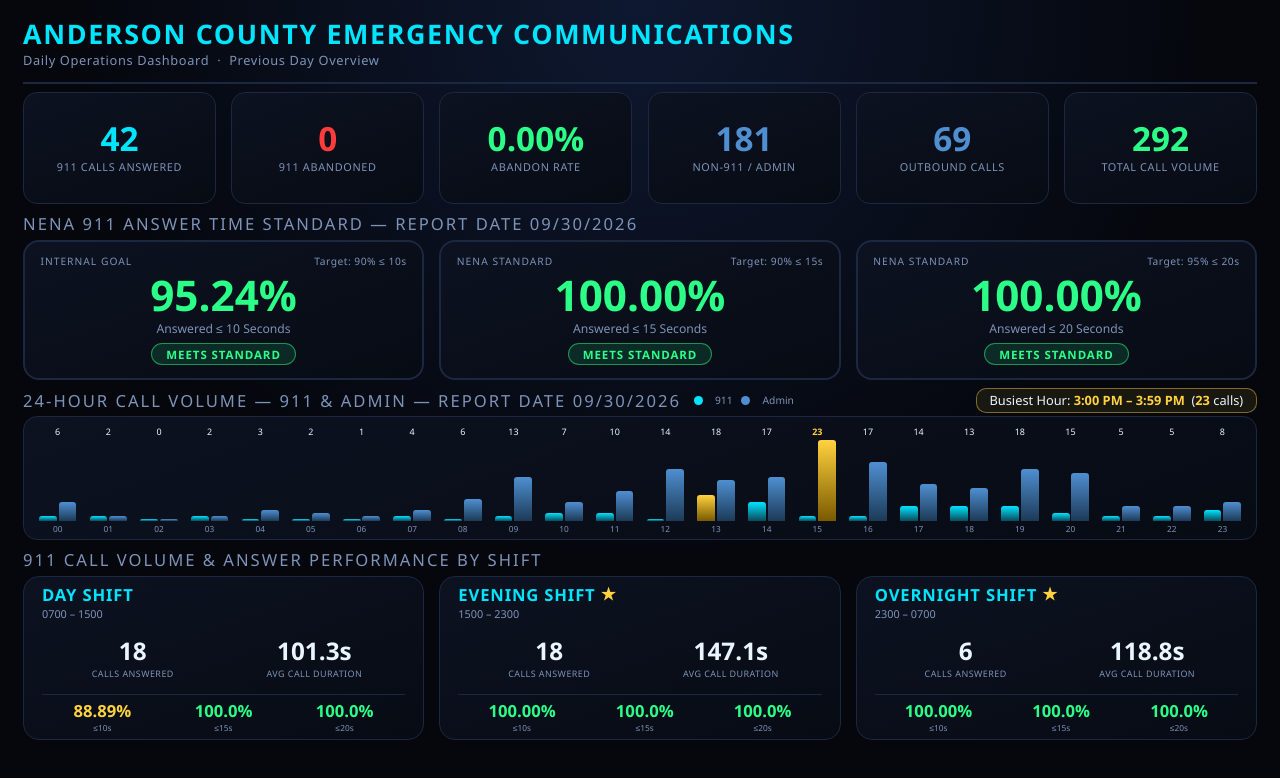
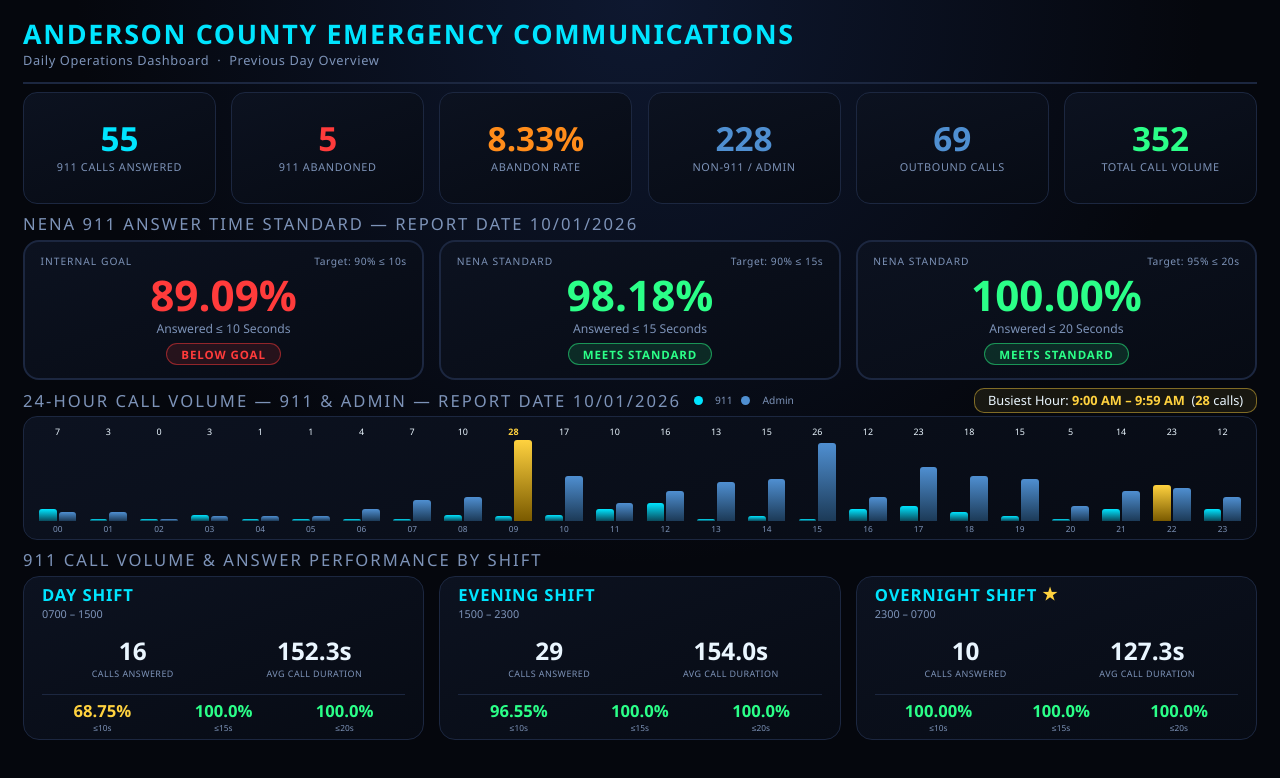
Before and after one commit to acecd-tn/ecc-dashboard, a plain HTML site: page index.html in a window 1280 px wide. Drawn offline with Linux system fonts and the light colour scheme.

Commit message:
Refresh dashboard for report date 10/01/2026
Co-Authored-By: Claude Sonnet 5.5 <noreply@anthropic.com>
Claude-Session: https://claude.ai/code/session_01KbVGPjaYJrSJVihZAgrw2b

```diff
--- a/index.html
+++ b/index.html
@@ -210,19 +210,19 @@
 
   <div class="metrics-row">
     <div class="card c-cyan">
-      <div class="val">42</div>
+      <div class="val">55</div>
       <div class="lbl">911 Calls Answered</div>
     </div>
     <div class="card c-red">
-      <div class="val">0</div>
+      <div class="val">5</div>
       <div class="lbl">911 Abandoned</div>
     </div>
     <div class="card">
-      <div class="val abandon-rate" id="abandonRate" data-pct="0.00">0.00%</div>
+      <div class="val abandon-rate" id="abandonRate" data-pct="8.33">8.33%</div>
       <div class="lbl">Abandon Rate</div>
     </div>
     <div class="card c-admin">
-      <div class="val">181</div>
+      <div class="val">228</div>
       <div class="lbl">Non-911 / Admin</div>
     </div>
     <div class="card c-admin">
@@ -230,29 +230,29 @@
       <div class="lbl">Outbound Calls</div>
     </div>
     <div class="card c-green">
-      <div class="val">292</div>
+      <div class="val">352</div>
       <div class="lbl">Total Call Volume</div>
     </div>
   </div>
 
   <div class="nena-wrap">
-    <div class="section-title">NENA 911 Answer Time Standard — Report Date 09/30/2026</div>
+    <div class="section-title">NENA 911 Answer Time Standard — Report Date 10/01/2026</div>
     <div class="nena-row">
       <div class="nena-card">
         <div class="labels-row">
           <div class="badge">Internal Goal</div>
           <div class="goal">Target: 90% ≤ 10s</div>
         </div>
-        <div class="pct status-pass">95.24%</div>
+        <div class="pct status-fail">89.09%</div>
         <div class="desc">Answered ≤ 10 Seconds</div>
-        <div class="pill pill-pass">MEETS STANDARD</div>
+        <div class="pill pill-fail">BELOW GOAL</div>
       </div>
       <div class="nena-card">
         <div class="labels-row">
           <div class="badge">NENA Standard</div>
           <div class="goal">Target: 90% ≤ 15s</div>
         </div>
-        <div class="pct status-pass">100.00%</div>
+        <div class="pct status-pass">98.18%</div>
         <div class="desc">Answered ≤ 15 Seconds</div>
         <div class="pill pill-pass">MEETS STANDARD</div>
       </div>
@@ -271,7 +271,7 @@
   <div class="timeline-wrap">
     <div class="timeline-header">
       <div class="tl-left">
-        <div class="section-title">24-Hour Call Volume — 911 &amp; Admin — Report Date 09/30/2026</div>
+        <div class="section-title">24-Hour Call Volume — 911 &amp; Admin — Report Date 10/01/2026</div>
         <div class="tl-legend"><span class="dot dot-911"></span>911<span class="dot dot-admin"></span>Admin</div>
       </div>
       <div class="busiest" id="busiest">Busiest Hour: <b>—</b></div>
@@ -289,11 +289,11 @@
         <div class="shift-name">DAY SHIFT <span class="shift-star">★</span></div>
         <div class="shift-time">0700 – 1500</div>
         <div class="shift-stats">
-          <div class="shift-stat"><div class="n">18</div><div class="l">Calls Answered</div></div>
-          <div class="shift-stat"><div class="n dur" data-secs="101.3">101.3s</div><div class="l">Avg Call Duration</div></div>
+          <div class="shift-stat"><div class="n">16</div><div class="l">Calls Answered</div></div>
+          <div class="shift-stat"><div class="n dur" data-secs="152.3">152.3s</div><div class="l">Avg Call Duration</div></div>
         </div>
         <div class="shift-nena">
-          <div><div class="v ten-sec" data-tenpct="88.89">88.89%</div><div class="k">≤10s</div></div>
+          <div><div class="v ten-sec" data-tenpct="68.75">68.75%</div><div class="k">≤10s</div></div>
           <div><div class="v status-pass" data-pct15="100.0">100.0%</div><div class="k">≤15s</div></div>
           <div><div class="v status-pass" data-pct20="100.0">100.0%</div><div class="k">≤20s</div></div>
         </div>
@@ -303,11 +303,11 @@
         <div class="shift-name">EVENING SHIFT <span class="shift-star">★</span></div>
         <div class="shift-time">1500 – 2300</div>
         <div class="shift-stats">
-          <div class="shift-stat"><div class="n">18</div><div class="l">Calls Answered</div></div>
-          <div class="shift-stat"><div class="n dur" data-secs="147.1">147.1s</div><div class="l">Avg Call Duration</div></div>
+          <div class="shift-stat"><div class="n">29</div><div class="l">Calls Answered</div></div>
+          <div class="shift-stat"><div class="n dur" data-secs="154.0">154.0s</div><div class="l">Avg Call Duration</div></div>
         </div>
         <div class="shift-nena">
-          <div><div class="v ten-sec" data-tenpct="100.00">100.00%</div><div class="k">≤10s</div></div>
+          <div><div class="v ten-sec" data-tenpct="96.55">96.55%</div><div class="k">≤10s</div></div>
           <div><div class="v status-pass" data-pct15="100.0">100.0%</div><div class="k">≤15s</div></div>
           <div><div class="v status-pass" data-pct20="100.0">100.0%</div><div class="k">≤20s</div></div>
         </div>
@@ -317,8 +317,8 @@
         <div class="shift-name">OVERNIGHT SHIFT <span class="shift-star">★</span></div>
         <div class="shift-time">2300 – 0700</div>
         <div class="shift-stats">
-          <div class="shift-stat"><div class="n">6</div><div class="l">Calls Answered</div></div>
-          <div class="shift-stat"><div class="n dur" data-secs="118.8">118.8s</div><div class="l">Avg Call Duration</div></div>
+          <div class="shift-stat"><div class="n">10</div><div class="l">Calls Answered</div></div>
+          <div class="shift-stat"><div class="n dur" data-secs="127.3">127.3s</div><div class="l">Avg Call Duration</div></div>
         </div>
         <div class="shift-nena">
           <div><div class="v ten-sec" data-tenpct="100.00">100.00%</div><div class="k">≤10s</div></div>
@@ -333,9 +333,9 @@
 </div>
 
 <script>
-// 24-hour call volume, TWO series (from HourlySpeedOfAnswerRollup + CallsPerHourRollup/Administrative, 09/30/2026)
-const hourly911 = [1,1,0,1,0,0,0,1,0,1,2,2,0,7,5,1,1,4,4,4,2,1,1,3];
-const hourlyAdmin = [5,1,0,1,3,2,1,3,6,12,5,8,14,11,12,22,16,10,9,14,13,4,4,5];
+// 24-hour call volume, TWO series (from HourlySpeedOfAnswerRollup + CallsPerHourRollup/Administrative, 10/01/2026)
+const hourly911 = [4,0,0,2,0,0,0,0,2,1,2,4,6,0,1,0,4,5,3,1,0,4,12,4];
+const hourlyAdmin = [3,3,0,1,1,1,4,7,8,27,15,6,10,13,14,26,8,18,15,14,5,10,11,8];
 
 const max911 = Math.max(...hourly911);
 const maxAdmin = Math.max(...hourlyAdmin);
```
